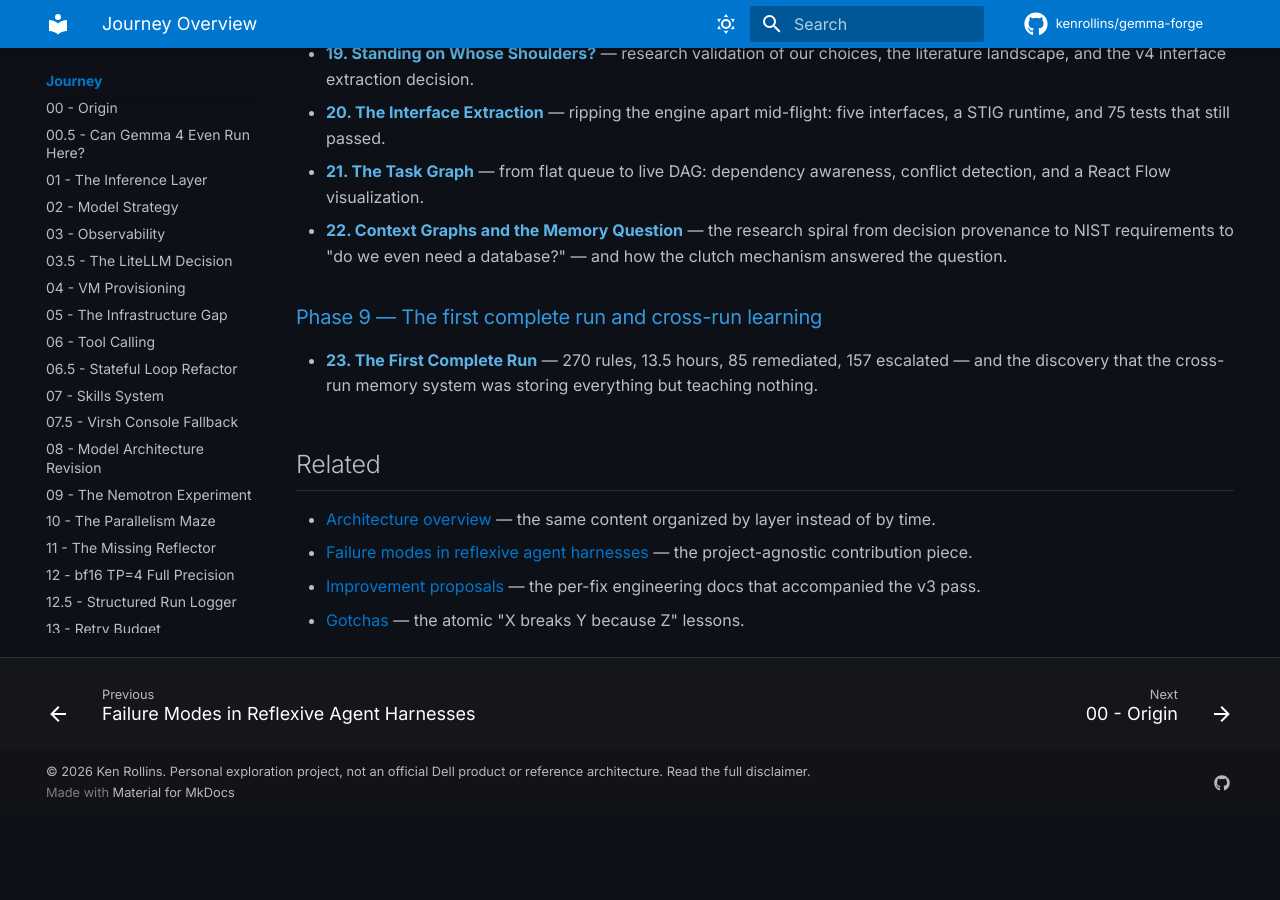
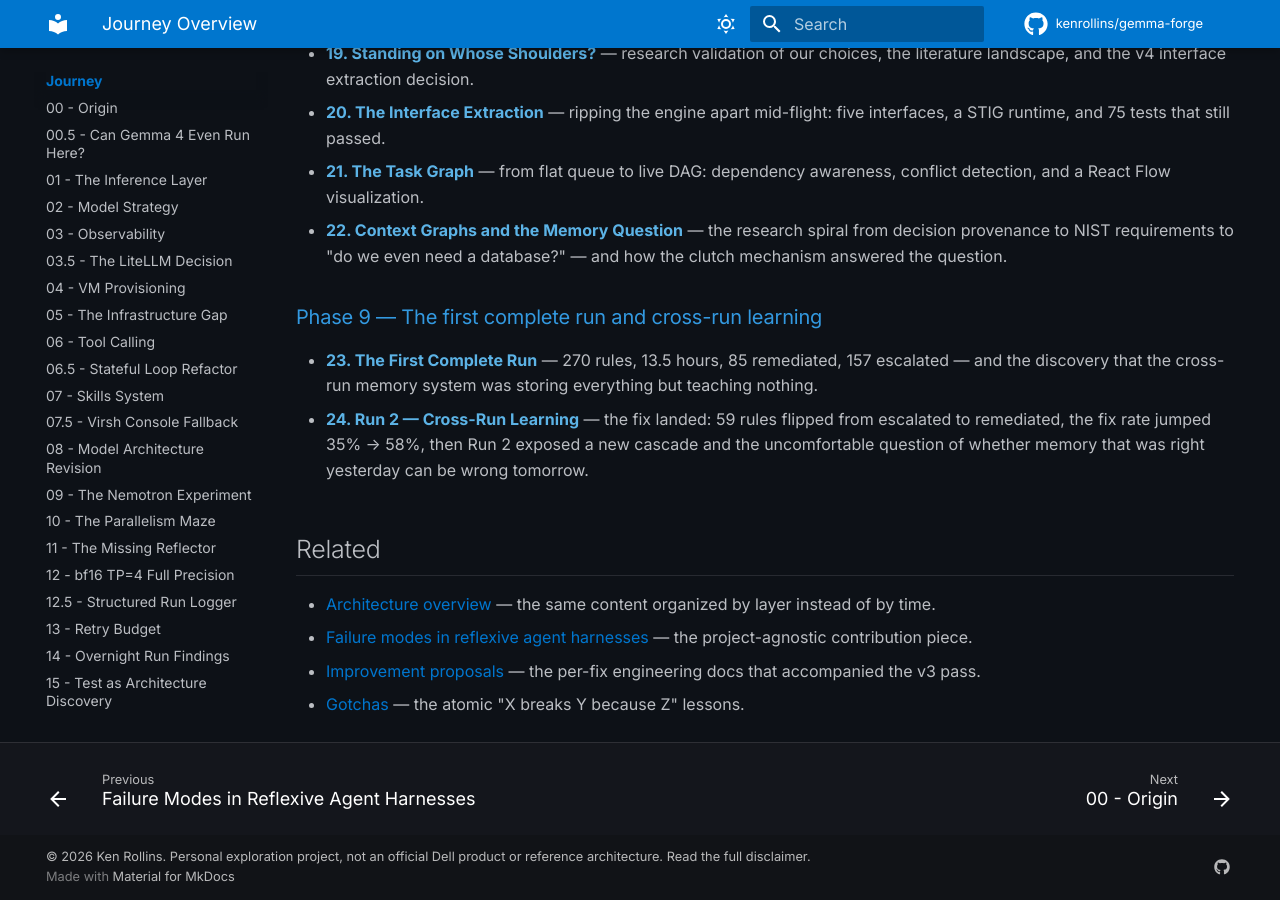
Before and after one commit to kenrollins/gemma-forge, an MkDocs documentation site: the page built from docs/journal/journey/index.md, in a window 1280 px wide and 900 px high, scrolled down 2410 px. Built offline with MkDocs 1.6.1 and Material for MkDocs 9.7.7, drawn with Linux system fonts in a browser that asks for light colours; comment, search, counter and statistics services are not loaded; before the commit the page ends 3225 px from its top, so only the background shows below that.

Commit message:
docs: wire entry 24 into mkdocs nav and journey index
Entry 24 existed on disk but was missing from both mkdocs.yml nav
and the journey index page, so the published site stopped at 23.

Co-Authored-By: Claude Opus 4.6 (1M context) <noreply@anthropic.com>

```diff
--- a/docs/journal/journey/index.md
+++ b/docs/journal/journey/index.md
@@ -73,6 +73,7 @@ is meant to be readable on its own.
 
 ### Phase 9 — The first complete run and cross-run learning
 - [**23. The First Complete Run**](23-first-complete-run.md) — 270 rules, 13.5 hours, 85 remediated, 157 escalated — and the discovery that the cross-run memory system was storing everything but teaching nothing.
+- [**24. Run 2 — Cross-Run Learning**](24-run-2-cross-run-learning.md) — the fix landed: 59 rules flipped from escalated to remediated, the fix rate jumped 35% → 58%, then Run 2 exposed a new cascade and the uncomfortable question of whether memory that was right yesterday can be wrong tomorrow.
 
 ## Related
 
--- a/mkdocs.yml
+++ b/mkdocs.yml
@@ -133,6 +133,7 @@ nav:
       - 21 - Task Graph and React Flow: journal/journey/21-task-graph-and-react-flow.md
       - 22 - Context Graphs and the Memory Question: journal/journey/22-context-graphs-and-the-memory-question.md
       - 23 - The First Complete Run: journal/journey/23-first-complete-run.md
+      - 24 - Run 2 — Cross-Run Learning: journal/journey/24-run-2-cross-run-learning.md
   - Improvements:
       - 01 - Architect Re-engagement: journal/improvements/01-architect-reengagement.md
       - 02 - Worker Single-Action: journal/improvements/02-worker-single-action-enforcement.md
```
